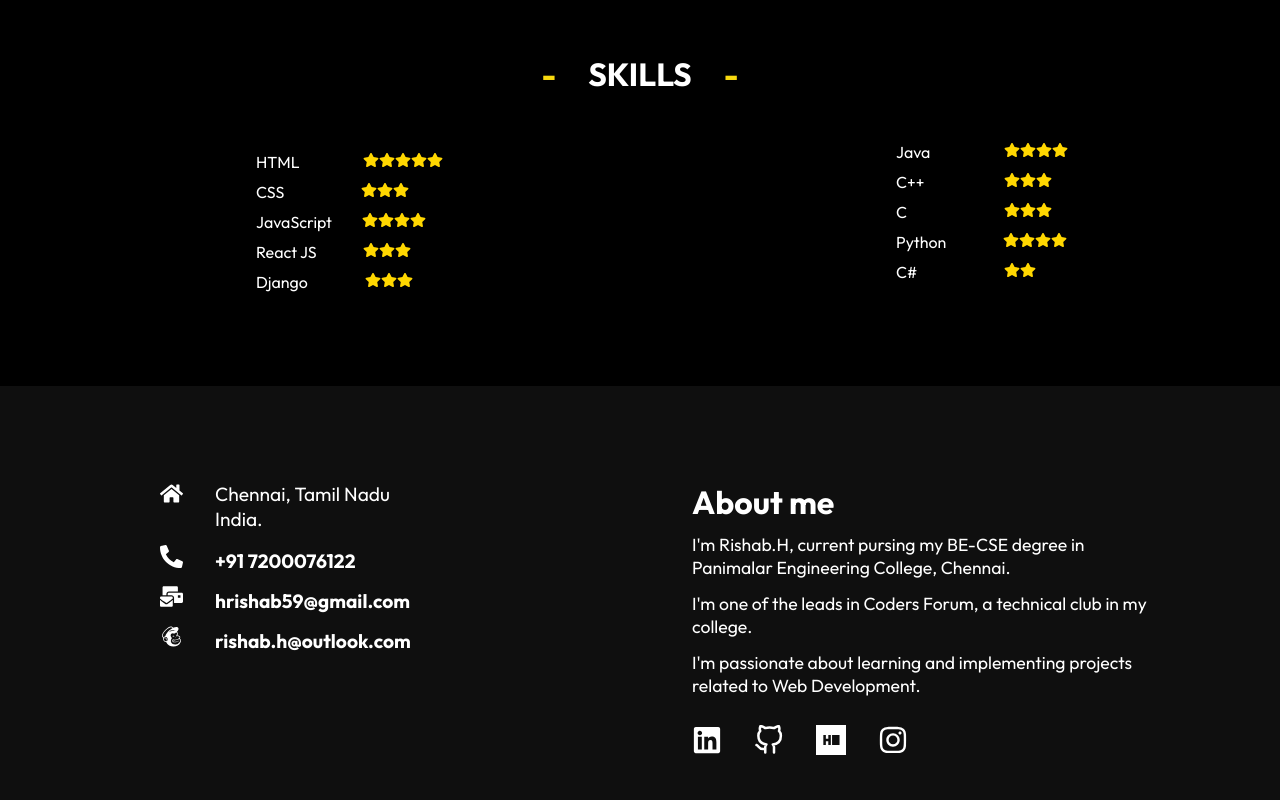
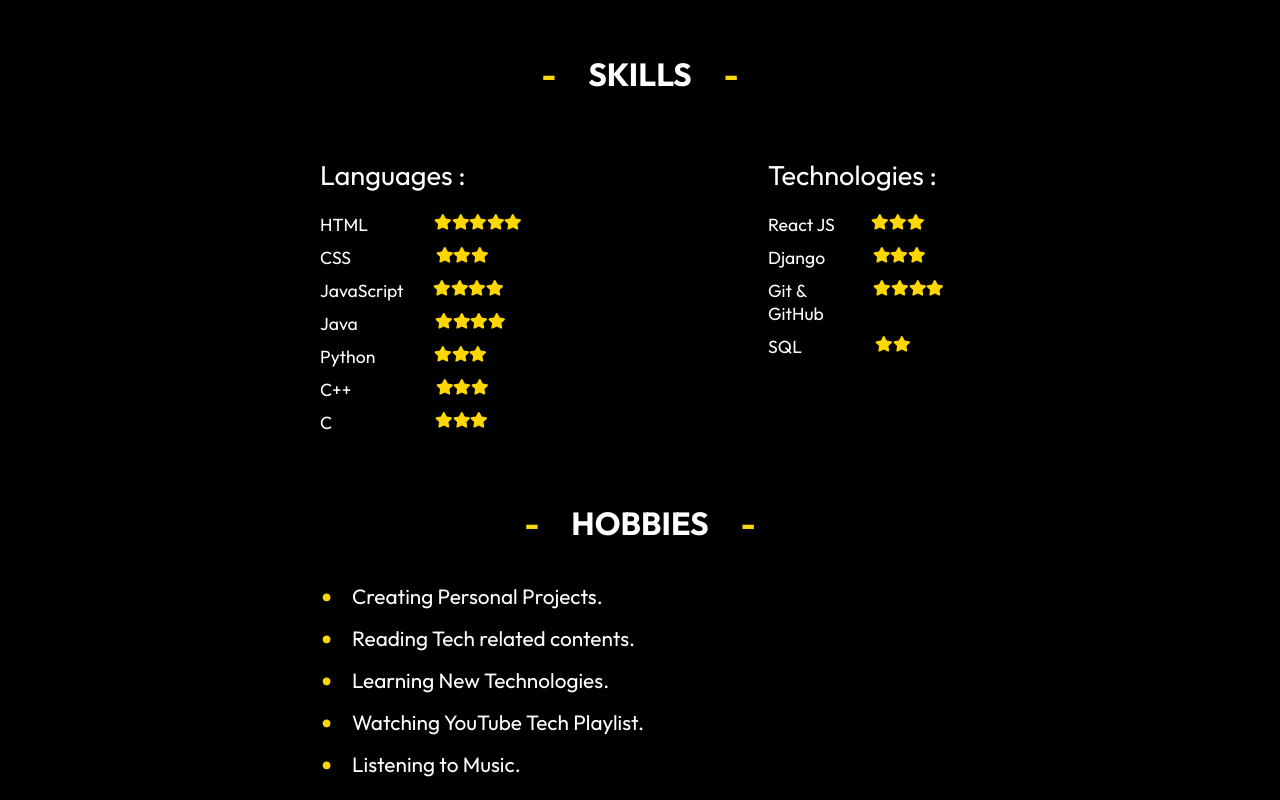
Before and after one commit to Rishab59/rishab-portfolio, a React (Create React App) app: page /about in a window 1280 px wide. Shown: the part 900-1700 px from the top of the page. Built offline with nearby package versions, Linux system fonts and the light colour scheme.

Commit message:
made changes in about page

```diff
--- a/src/components/AboutContent.js
+++ b/src/components/AboutContent.js
@@ -1,6 +1,6 @@
 import "./AboutContentStyles.css" ;
 
-import React from 'react' ;
+import React from "react" ;
 import { Link } from "react-router-dom" ;
 import { FaStar } from "react-icons/fa" ;
 
@@ -9,6 +9,23 @@ import RishabImgBackground from "../assets/RishabImgBackground.jpg" ;
 
 
 const AboutContent = () => {
+    const StarGenerator = ({ count }) => {
+        return(
+            Array.from({ length:  count }, (_, index) => (
+                <FaStar style = {{ color: "gold" }}/>
+            ))
+        ) ;
+    } ;
+
+    const SpaceGenerator = ({ count }) => {
+        return(
+            Array.from({ length:  count }, (_, index) => (
+                <>&nbsp;</>
+            ))
+        ) ;
+    } ;
+
+
     return (
         <div className = "about">
             <div className = "top-row">
@@ -39,7 +56,7 @@ const AboutContent = () => {
                 </div>
             </div>
 
-        <div className = "bottom-row">
+            <div className = "second-row">
                 <div className = "skills">
                     <h1>
                         <span className = "dash">-</span>
@@ -48,94 +65,113 @@ const AboutContent = () => {
                     </h1>
 
                     <div className = "skills-left">
+                        <div className = "skills-heading">
+                            <p>Languages :<br /></p>
+                        </div>
+
                         <div className = "skills-left-p">
                             <p>
                                 HTML
-                            &nbsp;&nbsp;&nbsp;&nbsp;&nbsp;&nbsp;&nbsp;&nbsp;&nbsp;&nbsp;&nbsp;&nbsp;&nbsp;&nbsp;&nbsp;&nbsp;&nbsp;&nbsp;
-                            <FaStar style = {{ color: "gold" }}/>
-                            <FaStar style = {{ color: "gold" }}/>
-                            <FaStar style = {{ color: "gold" }}/>
-                            <FaStar style = {{ color: "gold" }}/>
-                            <FaStar style = {{ color: "gold" }}/>
+                                <SpaceGenerator count = { 18 } />
+                                <StarGenerator count = { 5 } />
                             </p>
                             <p>
                                 CSS
-                            &nbsp;&nbsp;&nbsp;&nbsp;&nbsp;&nbsp;&nbsp;&nbsp;&nbsp;&nbsp;&nbsp;&nbsp;&nbsp;&nbsp;&nbsp;&nbsp;&nbsp;&nbsp;&nbsp;&nbsp;&nbsp;&nbsp;
-                            <FaStar style = {{ color: "gold" }}/>
-                            <FaStar style = {{ color: "gold" }}/>
-                            <FaStar style = {{ color: "gold" }}/>
+                                <SpaceGenerator count = { 23 } />
+                                <StarGenerator count = { 3 } />
                             </p>
                             <p>
                                 JavaScript
-                            &nbsp;&nbsp;&nbsp;&nbsp;&nbsp;&nbsp;&nbsp;&nbsp;
-                            <FaStar style = {{ color: "gold" }}/>
-                            <FaStar style = {{ color: "gold" }}/>
-                            <FaStar style = {{ color: "gold" }}/>
-                            <FaStar style = {{ color: "gold" }}/>
+                                <SpaceGenerator count = { 8 } />
+                                <StarGenerator count = { 4 } />
                             </p>
                             <p>
-                            React JS
-                            &nbsp;&nbsp;&nbsp;&nbsp;&nbsp;&nbsp;&nbsp;&nbsp;&nbsp;&nbsp;&nbsp;&nbsp;&nbsp;
-                            <FaStar style = {{ color: "gold" }}/>
-                            <FaStar style = {{ color: "gold" }}/>
-                            <FaStar style = {{ color: "gold" }}/>
+                                Java
+                                <SpaceGenerator count = { 21 } />
+                                <StarGenerator count = { 4 } />
                             </p>
                             <p>
-                            Django
-                            &nbsp;&nbsp;&nbsp;&nbsp;&nbsp;&nbsp;&nbsp;&nbsp;&nbsp;&nbsp;&nbsp;&nbsp;&nbsp;&nbsp;&nbsp;&nbsp;
-                            <FaStar style = {{ color: "gold" }}/>
-                            <FaStar style = {{ color: "gold" }}/>
-                            <FaStar style = {{ color: "gold" }}/>
+                                Python
+                                <SpaceGenerator count = { 16 } />
+                                <StarGenerator count = { 3 } />
+                            </p>
+                            <p>
+                                C++
+                                <SpaceGenerator count = { 23 } />
+                                <StarGenerator count = { 3 } />
+                            </p>
+                            <p>
+                                C
+                                <SpaceGenerator count = { 28 } />
+                                <StarGenerator count = { 3 } />
                             </p>
                         </div>
                     </div>
 
                     <div className = "skills-right">
+                        <div className = "skills-heading">
+                            <p>Technologies :</p>
+                        </div>
+
                         <div className = "skills-right-p">
                             <p>
-                            Java
-                            &nbsp;&nbsp;&nbsp;&nbsp;&nbsp;&nbsp;&nbsp;&nbsp;&nbsp;&nbsp;&nbsp;&nbsp;&nbsp;&nbsp;&nbsp;&nbsp;&nbsp;&nbsp;&nbsp;&nbsp;&nbsp;
-                            <FaStar style = {{ color: "gold" }}/>
-                            <FaStar style = {{ color: "gold" }}/>
-                            <FaStar style = {{ color: "gold" }}/>
-                            <FaStar style = {{ color: "gold" }}/>
+                                React JS
+                                <SpaceGenerator count = {10} />
+                                <StarGenerator count = {3} />
                             </p>
                             <p>
-                            C++
-                            &nbsp;&nbsp;&nbsp;&nbsp;&nbsp;&nbsp;&nbsp;&nbsp;&nbsp;&nbsp;&nbsp;&nbsp;&nbsp;&nbsp;&nbsp;&nbsp;&nbsp;&nbsp;&nbsp;&nbsp;&nbsp;&nbsp;&nbsp;
-                            <FaStar style = {{ color: "gold" }}/>
-                            <FaStar style = {{ color: "gold" }}/>
-                            <FaStar style = {{ color: "gold" }}/>
+                                Django
+                                <SpaceGenerator count = { 13 } />
+                                <StarGenerator count = { 3 } />
                             </p>
                             <p>
-                            C
-                            &nbsp;&nbsp;&nbsp;&nbsp;&nbsp;&nbsp;&nbsp;&nbsp;&nbsp;&nbsp;&nbsp;&nbsp;&nbsp;&nbsp;&nbsp;&nbsp;&nbsp;&nbsp;&nbsp;&nbsp;&nbsp;&nbsp;&nbsp;&nbsp;&nbsp;&nbsp;&nbsp;&nbsp;
-                            <FaStar style = {{ color: "gold" }}/>
-                            <FaStar style = {{ color: "gold" }}/>
-                            <FaStar style = {{ color: "gold" }}/>
+                                Git &
+                                <SpaceGenerator count = { 18 } />
+                                <StarGenerator count = { 4 } />
+                                <br />
+                                GitHub
                             </p>
                             <p>
-                            Python
-                            &nbsp;&nbsp;&nbsp;&nbsp;&nbsp;&nbsp;&nbsp;&nbsp;&nbsp;&nbsp;&nbsp;&nbsp;&nbsp;&nbsp;&nbsp;&nbsp;
-                            <FaStar style = {{ color: "gold" }}/>
-                            <FaStar style = {{ color: "gold" }}/>
-                            <FaStar style = {{ color: "gold" }}/>
-                            <FaStar style = {{ color: "gold" }}/>
+                                SQL
+                                <SpaceGenerator count = { 20 } />
+                                <StarGenerator count = { 2 } />
                             </p>
-                        <p>
-                            C#
-                            &nbsp;&nbsp;&nbsp;&nbsp;&nbsp;&nbsp;&nbsp;&nbsp;&nbsp;&nbsp;&nbsp;&nbsp;&nbsp;&nbsp;&nbsp;&nbsp;&nbsp;&nbsp;&nbsp;&nbsp;&nbsp;&nbsp;&nbsp;&nbsp;&nbsp;
-                            <FaStar style = {{ color: "gold" }}/>
-                            <FaStar style = {{ color: "gold" }}/>
-                        </p>
-
-                        <br />
                         </div>
                     </div>
                 </div>
             </div>
+
+            <div className = "third-row">
+                <div className = "hobbies">
+                    <h1>
+                        <span className = "dash">-</span>
+                        HOBBIES
+                        <span className = "dash">-</span>
+                    </h1>
                 </div>
-  )
+
+                <div className = "hobbies-content">
+                    <ul>
+                        <li>
+                            Creating Personal Projects.
+                        </li>
+                        <li>
+                            Reading Tech related contents.
+                        </li>
+                        <li>
+                            Learning New Technologies.
+                        </li>
+                        <li>
+                            Watching YouTube Tech Playlist.
+                        </li>
+                        <li>
+                            Listening to Music.
+                        </li>
+                    </ul>
+                </div>
+            </div>
+        </div>
+    ) ;
 }
 
 
--- a/src/components/AboutContentStyles.css
+++ b/src/components/AboutContentStyles.css
@@ -57,7 +57,7 @@
     z-index: 5 ;
 }
 
-.bottom-row{
+.second-row{
     width: 100% ;
     text-align: center ;
     padding: 4rem 0 2rem 0 ;
@@ -66,29 +66,37 @@
     align-items: center ;
 }
 
+
 .skills{
     text-align: center ;
     width: 100% ;
-    margin-bottom: 5rem ;
+    margin-bottom: 2rem ;
 }
 
 .skills h1{
-    margin-bottom: 7rem ;
+    margin-bottom: 4rem ;
 }
 
 .skills-left, .skills-right{
-    width: 50% ;
-    display: inline-block ;
-    text-align: center ;
+    width: 30% ;
+    text-align: left ;
     position: relative ;
 }
 
 .skills-left{
-    text-align: left ;
+    float: left ;
+    margin-left: 20rem ;
 }
 
 .skills-right{
-    text-align: left ;
+    float: right ;
+    margin-right: 8rem ;
+}
+
+.skills-heading{
+    position: relative ;
+    margin-bottom: 1rem ;
+    font-size: 1.7rem ;
 }
 
 .skills-left-p, .skills-right-p{
@@ -96,14 +104,10 @@
     align-items: left ;
     justify-content: left ;
     flex-direction: column ;
-    position: absolute ;
-    top: 50% ;
-    left: 40% ;
-    transform: translate(0, -50%) ;
-    margin-bottom: 5rem ;
 }
 
 .skills-left-p p, .skills-right-p p{
+    font-size: 1.1rem ;
     text-align: left ;
     margin: 5px 0 ;
 }
@@ -113,8 +117,40 @@
     margin: 11px 0 ;
 }
 
-@media screen and (max-width: 640px) {
-    .about .top-row {
+.third-row{
+    text-align: center ;
+    width: 100% ;
+}
+
+.hobbies h1{
+    margin-bottom: 2.5rem ;
+}
+
+.hobbies-content ul{
+    list-style: none ;
+    margin-left: 22rem ;
+    font-size: 1.3rem ;
+}
+
+.hobbies-content ul li{
+    position: relative ;
+    color: #fff ;
+    text-align: left ;
+    padding-bottom: 1rem ;
+}
+
+.hobbies-content ul li:before {
+    content: "\2022" ; /* Unicode character for a bullet point */
+    color: gold ;
+    font-size: 2.5rem ;
+    position: absolute ;
+    left: -2rem ;
+    top: -0.7rem ;
+}
+
+
+@media screen and (max-width: 640px){
+    .about .top-row{
         flex-direction: column ;
     }
 
@@ -130,11 +166,15 @@
         order: 1 ;
     }
 
-    .bottom-row{
+    .second-row{
         margin: 0 0 5rem 0 ;
     }
 
-    .about .bottom-row .skills-left{
+    .skills{
+        margin-bottom: -4.5rem ;
+    }
+
+    .about .second-row .skills-left{
         margin-bottom: 40px ;
     }
 
@@ -144,6 +184,14 @@
         align-items: center ;
         justify-content: center ;
         order: 2 ;
+    }
+
+    .skills h1{
+        margin-bottom: 2rem ;
+    }
+
+    .skills-heading{
+        margin-right: 6rem ;
     }
 
     .skills-left .skills-left-p, .skills-right .skills-right-p{
@@ -157,12 +205,15 @@
 
     .skills-right .skills-right-p{
         width: 100% ;
-        margin-top: 30% ;
         padding: 0.5rem ;
     }
 
     .skills-left-p, .skills-right-p{
         left: 20% ;
-        max-width: 250px;
+        max-width: 250px ;
+    }
+
+    .hobbies-content ul{
+        margin-left: 5rem ;
     }
 }
--- a/src/components/Footer.js
+++ b/src/components/Footer.js
@@ -60,19 +60,19 @@ const Footer = () => {
                     </p>
                     <div className = "social" >
                         <NavLink to = "https://www.linkedin.com/in/rishab-h-656b97224/" target = "_blank" >
-                            <FaLinkedin size = { 30 } style = {{ color: "#fff", marginRight: "2rem" }} />
+                            <FaLinkedin size = { 30 } style = {{ color: "#fff" }} />
                         </NavLink>
 
                         <NavLink to = "https://www.github.com/Rishab59" target = "_blank" >
-                            <FiGithub size = { 30 } style = {{ color: "#fff", marginRight: "2rem" }} />
+                            <FiGithub size = { 30 } style = {{ color: "#fff" }} />
                         </NavLink>
 
                         <NavLink to = "https://www.hackerrank.com/profile/hrishab59" target = "_blank" >
-                            <SiHackerrank size = { 30 } style = {{ color: "#fff", marginRight: "2rem" }} />
+                            <SiHackerrank size = { 30 } style = {{ color: "#fff" }} />
                         </NavLink>
 
                         <NavLink to = "https://instagram.com/ris59_2k3?igshid=ZDc4ODBmNjlmNQ==" target = "_blank" >
-                            <FaInstagram size = { 30 } style = {{ color: "#fff", marginRight: "2rem" }} />
+                            <FaInstagram size = { 30 } style = {{ color: "#fff" }} />
                         </NavLink>
                     </div>
                 </div>
--- a/src/components/FooterStyles.css
+++ b/src/components/FooterStyles.css
@@ -43,7 +43,11 @@
 }
 
 .social{
-    margin-top: 1rem ;
+    margin-top: 1.5rem ;
+}
+
+.social a{
+    padding-right: 3.5rem ;
 }
 
 .content{
@@ -95,9 +99,13 @@
         align-items: center ;
     }
 
+    .social a{
+        padding-right: 2.1rem ;
+    }
+
     .info{
         margin-left: -1.5rem  ;
-        margin-top: 2rem ;
+        margin-top: 4.5rem ;
         width: 220px ;
     }
 }
--- a/src/components/NavbarStyles.css
+++ b/src/components/NavbarStyles.css
@@ -70,4 +70,8 @@
         display: initial ;
         padding-right: 1rem ;
     }
+
+    .contact{
+        margin-right: 0 ;
+    }
 }
--- a/src/components/WorkCardStyles.css
+++ b/src/components/WorkCardStyles.css
@@ -17,6 +17,10 @@
     padding: 1.2rem 1rem ;
     position: relative ;
     height: 420px ;
+}
+
+.project-card:hover{
+    box-shadow: 0px 0px 25px #dcc960 ;
 }
 
 .project-card img{
--- a/src/routes/About.js
+++ b/src/routes/About.js
@@ -11,7 +11,7 @@ const About = () => {
   return (
     <div>
       <Navbar />
-      <HeroImg2 header = "About Me." subcontent = "Here are some info about me and my skills." />
+      <HeroImg2 header = "About Me." subcontent = "Here are some info about me like skills and hobbies." />
       <AboutContent />
       <Footer />
     </div>
```
Lines whose indentation alone changed are shown as unchanged.
